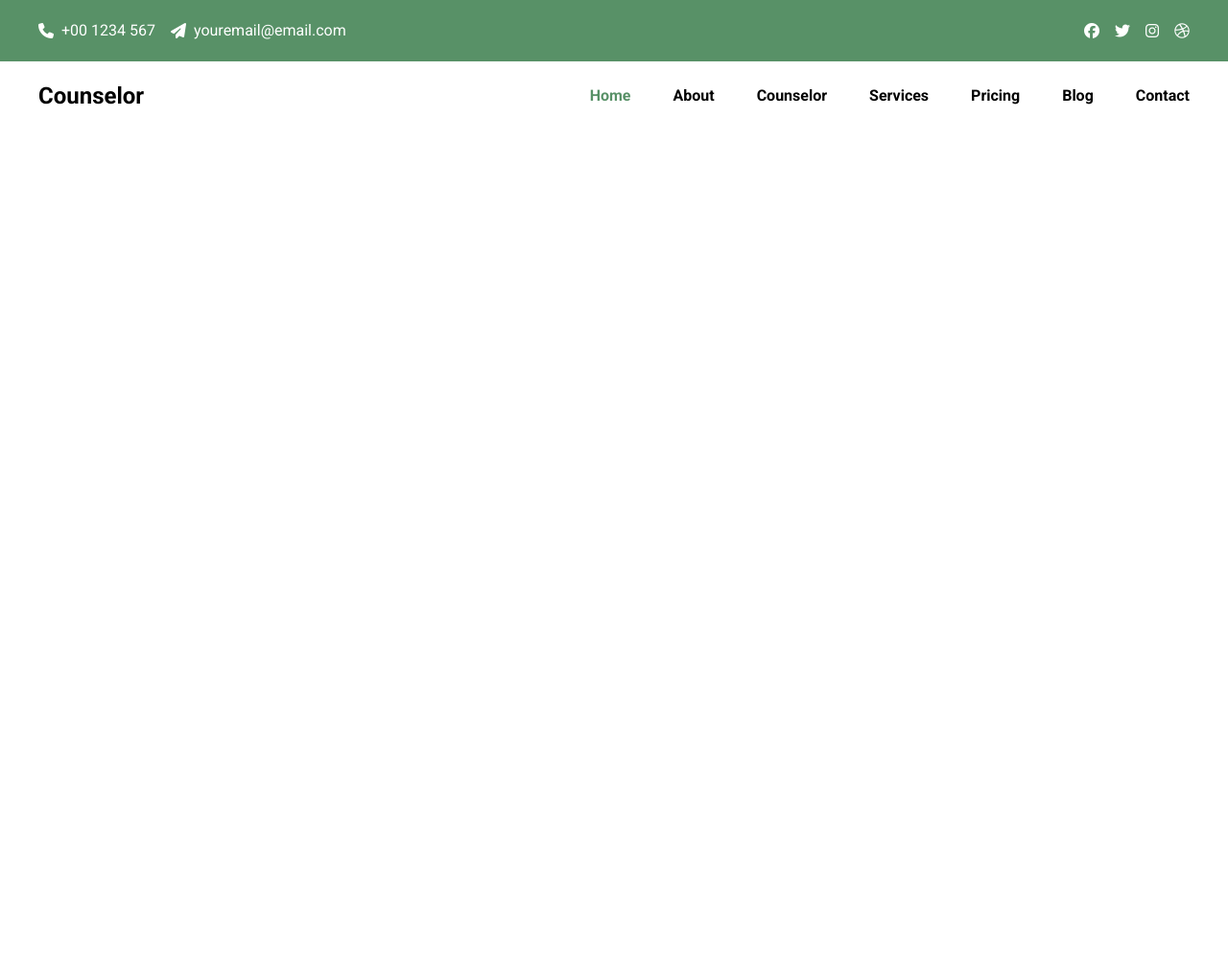
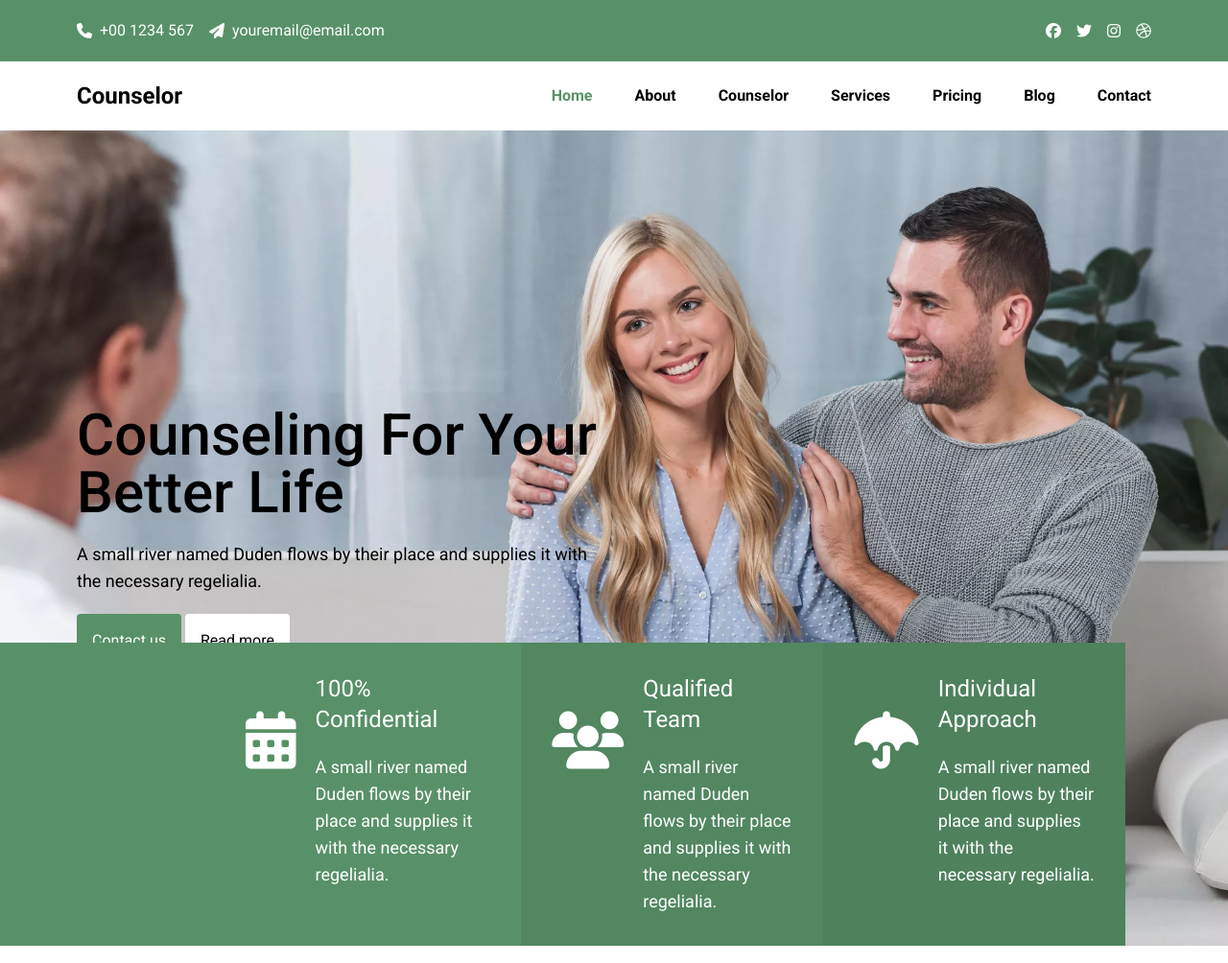
Before and after one commit to shajalal07s/figma-8, a website: page index.html in a window 1280 px wide. Shown: the whole page at 96% size. Before the commit the page ends 800 px from the top, so only its background shows below. Drawn offline with Linux system fonts and the light colour scheme.

Commit message:
hero section create

```diff
--- a/index.html
+++ b/index.html
@@ -67,8 +67,76 @@
         </div>
     </header>
 
-    <!-- Mobile Menu -->
+    <main>
+        <!-- Hero Section -->
 
+        <section style="background-image: url(./img/bg_1.jpg);" class="w-full h-[850px] relative z-0 bg-center bg-cover">
+            <div class="container">
+                <div class="py-72">
+                    <p class="text-6xl font-medium mb-5">Counseling For Your <br>Better Life</p>
+                    <p class="text-lg mb-5">A small river named Duden flows by their place and
+                        supplies it with <br>the necessary regelialia.
+                    </p>
+                    <div class="flex gap-1 mb-5">
+                        <button class="py-4 px-4 rounded bg-color-primary text-white">Contact us</button>
+                        <button class="py-4 px-4 rounded bg-white text-black">Read more</button>
+                    </div>
+                </div>
+            </div>
+            <div class="absolute bottom-0">
+                <div class="bg-color-primary text-white w-11/12 flex justify-between">
+                    <div class="pl-64 p-8 w-4/5">
+                        <div class="flex justify-center gap-5 items-start">
+                            <div class="mt-10">
+                                <i class="fa-solid fa-calendar-days text-6xl"></i>
+                            </div>
+                            <div>
+                                <p class="text-2xl mb-2">
+                                    100% Confidential
+                                </p>
+                                <p class="text-lg mt-5">
+                                    A small river named Duden flows by their place
+                                     and supplies it with the necessary regelialia.
+                                </p>
+                            </div>
+                        </div>
+                    </div>
+
+                    <div class="bg-[#528760] p-8 w-3/5">
+                        <div class="flex justify-center gap-5 items-start">
+                            <div class="mt-10">
+                                <i class="fa-solid fa-users text-6xl"></i>
+                            </div>
+                            <div>
+                                <p class="text-2xl mb-2">
+                                    Qualified Team
+                                </p>
+                                <p class="text-lg mt-5">
+                                    A small river named Duden flows by their place and supplies it with the necessary regelialia.
+                                </p>
+                            </div>
+                        </div>
+                    </div>
+
+                    <div class="bg-[#4e815c] p-8 w-3/5">
+                        <div class="flex justify-center gap-5 items-start">
+                            <div class="mt-10">
+                                <i class="fa-solid fa-umbrella text-6xl"></i>
+                            </div>
+                            <div>
+                                <p class="text-2xl mb-2">
+                                   Individual Approach
+                                </p>
+                                <p class="text-lg mt-5">
+                                    A small river named Duden flows by their place and supplies it with the necessary regelialia.
+                                </p>
+                            </div>
+                        </div>
+                    </div>
+                </div>
+            </div>
+        </section>
+    </main>
 
     <script>
         let menuBtn = document.getElementById('menu-btn');
--- a/tailwind.config.js
+++ b/tailwind.config.js
@@ -15,8 +15,8 @@ module.exports = {
     container: {
       center: true,
       padding: {
-        DEFAULT: '30px',
-        md: '40px'
+        DEFAULT: '15px',
+        md: '80px'
       }
     }
   },
```
Also changed, not shown: img/about-1.jpg (added), img/bg_1.jpg (added), img/bg_2.jpg (added), img/bg_4.jpg (added), img/image_1.jpg (added), img/image_2.jpg (added), img/image_3.jpg (added), img/person_1.jpg (added), img/person_2.jpg (added), img/person_3.jpg (added), img/services-1.jpg (added), src/output.css.
